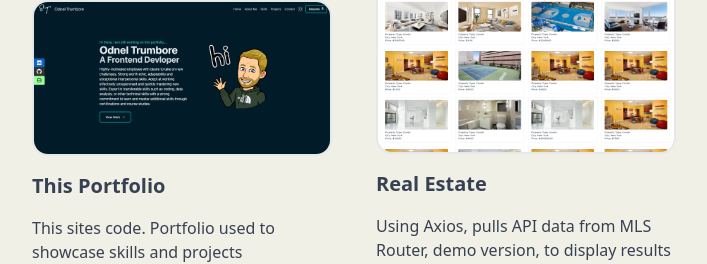
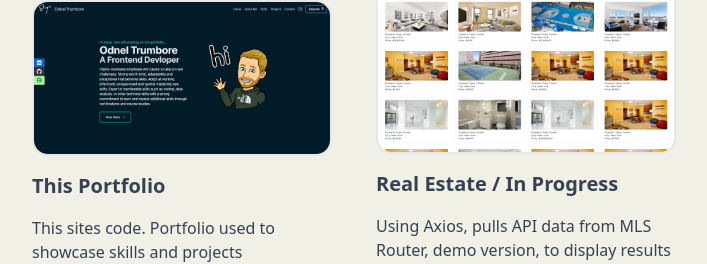
Before and after one commit to otrumbore/otrumbore.github.io, a React (Vite) app: page / in a window 1280 px wide. Shown: the part 2854-3118 px from the top of the page, without its empty margins (108-815 px from the left). Built offline with nearby package versions, Linux system fonts and the light colour scheme.

Commit message:
projects fix

```diff
--- a/src/containers/Projects.jsx
+++ b/src/containers/Projects.jsx
@@ -49,7 +49,7 @@ const Projects = () => {
 							src={realestateCover}
 							className='border-2 rounded-2xl w-[300px] h-[200px] hover:scale-150 transition-all duration-300'
 						/>
-						<p className='font-bold text-xl'>Real Estate</p>
+						<p className='font-bold text-xl'>Real Estate / In Progress</p>
 						<p>
 							Using Axios, pulls API data from MLS Router, demo version, to
 							display results in app. No demo active at this time!
```
